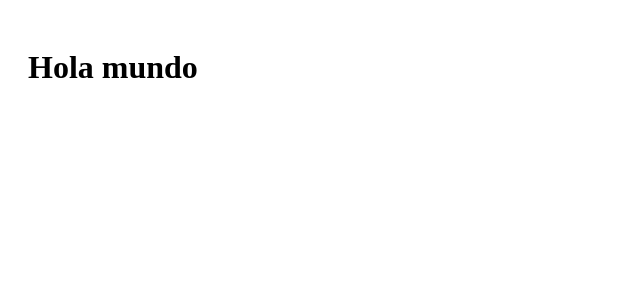
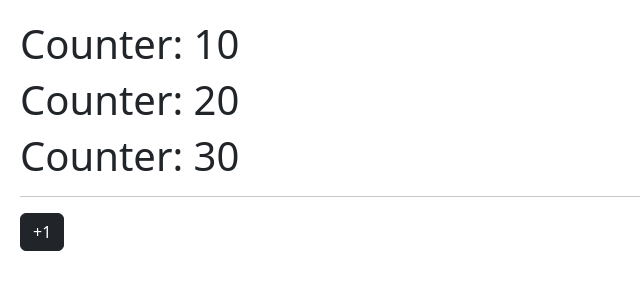
Before and after one commit to cristian-lara/react-learning, a React (Vite) app in the folder 04-hooks/hook-app/: page / in a window 1280 px wide. Shown: the top 300 px of the page, without its empty margins (0-640 px from the left). Built offline with nearby package versions, Linux system fonts and the light colour scheme.

Commit message:
feat: agregado bootratp y componente

```diff
--- a/04-hooks/hook-app/package.json
+++ b/04-hooks/hook-app/package.json
@@ -9,6 +9,7 @@
     "preview": "vite preview"
   },
   "dependencies": {
+    "bootstrap": "^5.2.3",
     "react": "^18.2.0",
     "react-dom": "^18.2.0"
   },
--- /dev/null
+++ b/04-hooks/hook-app/src/01-use-state/CounterApp.jsx
@@ -0,0 +1,24 @@
+import {useState} from "react";
+
+export const CounterApp = () => {
+    const [state, setCounter] = useState({
+        counter1:10,
+        counter2:20,
+        counter3:30,
+    });
+    const {counter1, counter2, counter3} = state;
+    return (
+        <>
+        <h1>Counter: {counter1}</h1>
+        <h1>Counter: {counter2}</h1>
+        <h1>Counter: {counter3}</h1>
+            <hr/>
+            <button className="btn btn-dark" onClick={()=>{
+                setCounter({...state, counter1: counter1+1,})
+            }
+            }>
+                +1
+            </button>
+        </>
+    );
+};
--- a/04-hooks/hook-app/src/HooksApp.jsx
+++ b/04-hooks/hook-app/src/HooksApp.jsx
@@ -1,7 +1,11 @@
+import Button from "bootstrap/js/src/button.js";
+import {CounterApp} from "./01-use-state/CounterApp.jsx";
+
 export const HooksApp = () => {
     return (
         <>
-        <h1>Hola mundo</h1>
+            <CounterApp/>
+
         </>
     );
 };
--- a/04-hooks/hook-app/src/main.jsx
+++ b/04-hooks/hook-app/src/main.jsx
@@ -2,6 +2,7 @@ import React from 'react'
 import ReactDOM from 'react-dom/client'
 import './index.css'
 import {HooksApp} from "./HooksApp.jsx";
+import 'bootstrap/dist/css/bootstrap.min.css';
 
 ReactDOM.createRoot(document.getElementById('root')).render(
   <React.StrictMode>
```
Also changed, not shown: 1 other file (tests, documents, lock files or other folders).
